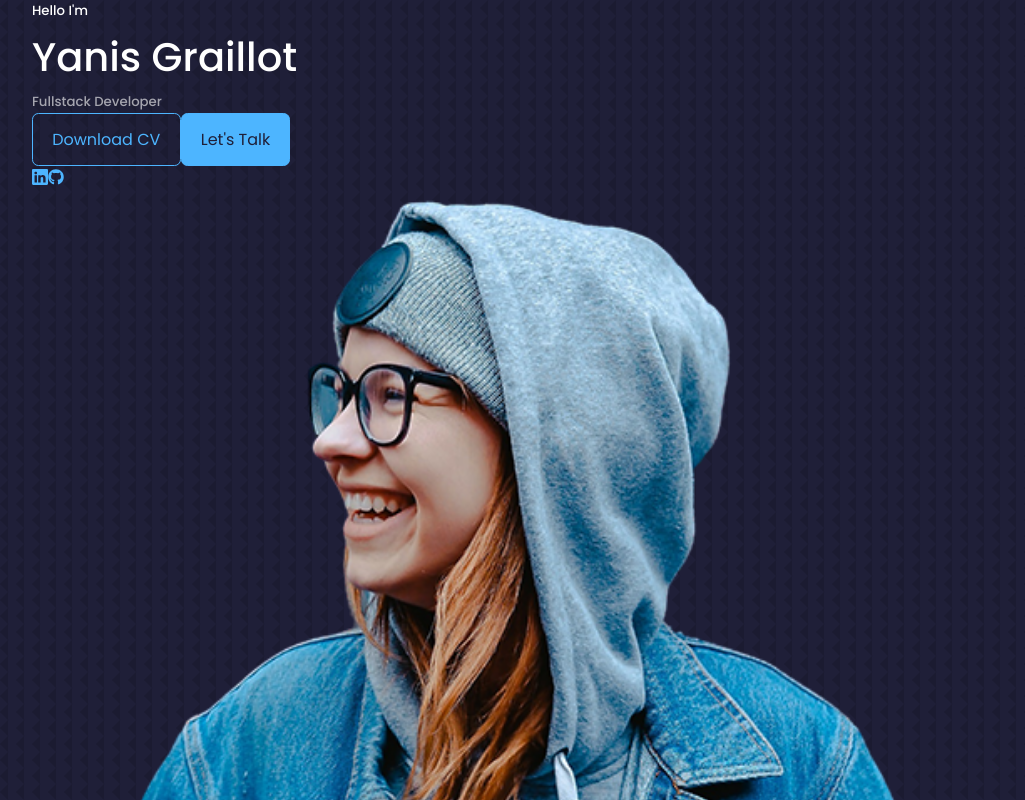
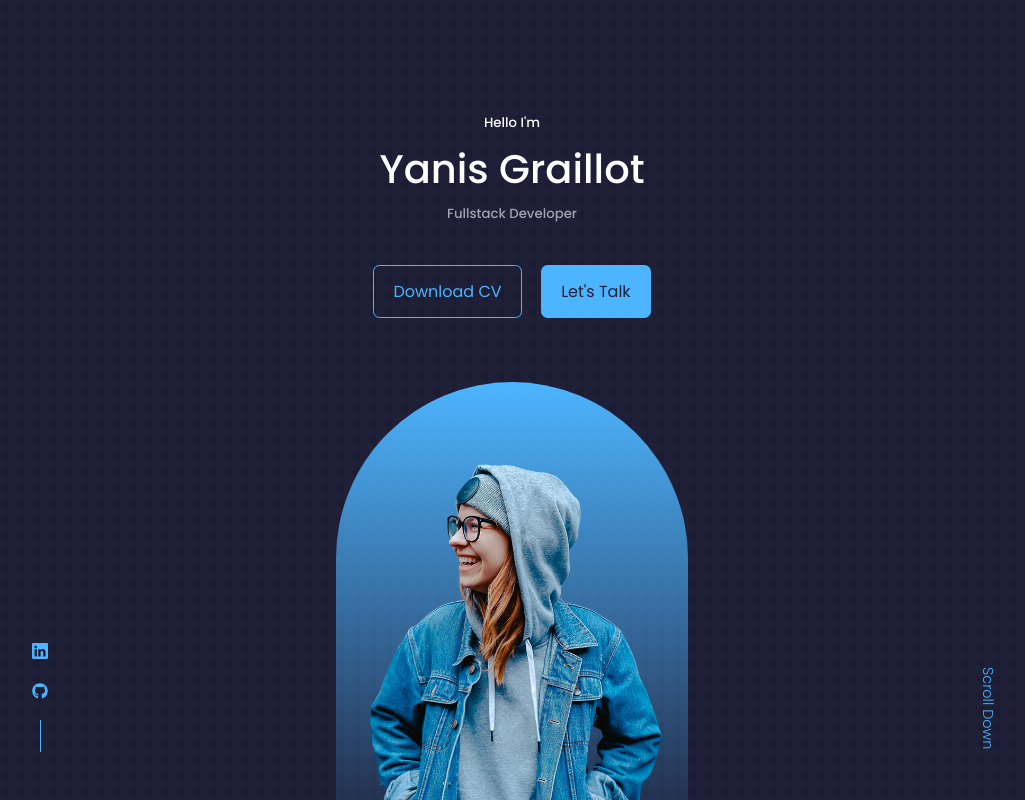
Before and after one commit to SeaWiser/my-new-portfolio, a React (Create React App) app: page / in a window 1280 px wide. Shown: the top 800 px of the page, without its empty margins (128-1153 px from the left). Built offline with nearby package versions, Linux system fonts and the light colour scheme.

Commit message:
Header component style

```diff
--- a/src/components/header/header.css
+++ b/src/components/header/header.css
@@ -0,0 +1,85 @@
+header {
+  height: 100vh;
+  padding-top: 7rem;
+  overflow: hidden;
+}
+
+.header__container {
+  text-align: center;
+  height: 100%;
+  position: relative;
+}
+
+/* ----------- CTA ----------- */
+
+.cta {
+  margin-top: 2.5rem;
+  display: flex;
+  gap: 1.2rem;
+  justify-content: center;
+}
+
+/* ----------- HEADER SOCIALS ----------- */
+
+.header__socials {
+  display: flex;
+  flex-direction: column;
+  align-items: center;
+  gap: 0.8rem;
+  position: absolute;
+  left: 0;
+  bottom: 3rem;
+}
+
+.header__socials::after {
+  content: "";
+  width: 1px;
+  height: 2rem;
+  background: var(--color-primary);
+}
+
+/* ----------- ME ----------- */
+
+.me {
+  background: linear-gradient(var(--color-primary), transparent);
+  width: 22rem;
+  height: 30rem;
+  position: absolute;
+  left: calc(50% - 11rem);
+  margin-top: 4rem;
+  border-radius: 12rem 12rem 0 0;
+  overflow: hidden;
+  padding: 5rem 1.5rem 1.5rem 1.5rem;
+}
+
+/* ----------- SCROLL DOWN ----------- */
+
+.scroll__down {
+  position: absolute;
+  right: -2.3rem;
+  bottom: 5rem;
+  transform: rotate(90deg);
+  font-weight: 300;
+  font-size: 0.9rem;
+}
+
+/* -------------- MEDIA QUERIES (MEDIUM DEVICES) -------------- */
+
+@media screen and (max-width: 1024px) {
+  header {
+    height: 68vh;
+  }
+}
+
+/* -------------- MEDIA QUERIES (SMALL DEVICES) -------------- */
+
+@media screen and (max-width: 600px) {
+  header {
+    height: 100vh;
+  }
+
+  .header__socials,
+  .scroll__down {
+    display: none;
+  }
+}
```
